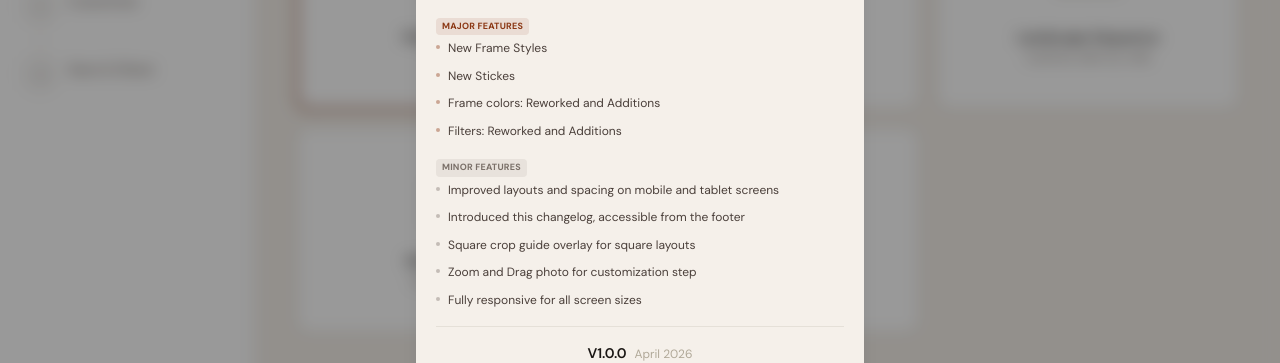
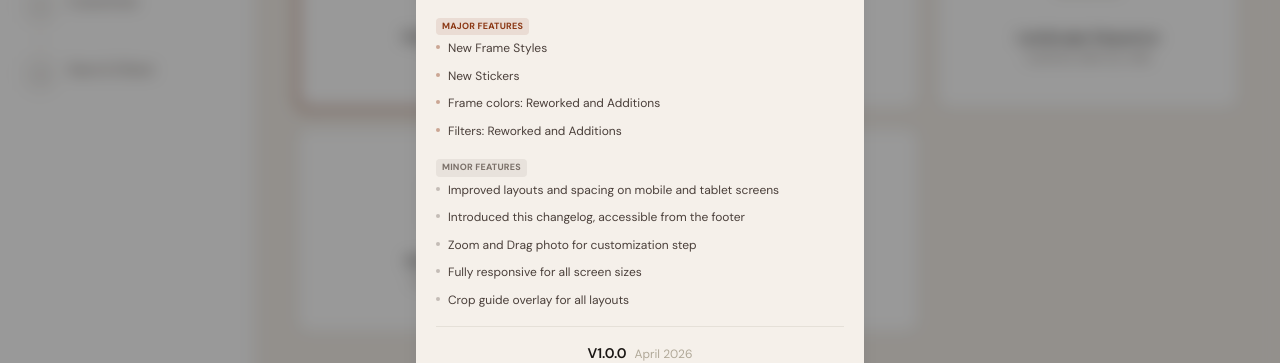
Before and after one commit to Yuri-Benjamin-Lat/framr, a React (Vite) app: page / in a window 1280 px wide. Both pictures are taken after a click on the button "framr V1.1.0". Shown: the part 234-597 px from the top of the page. Built offline with nearby package versions, Linux system fonts and the light colour scheme.

Commit message:
chore: updated version log

```diff
--- a/src/components/ChangelogModal.jsx
+++ b/src/components/ChangelogModal.jsx
@@ -6,16 +6,16 @@ const V1_RELEASES = [
     date: 'May 2025',
     majorFeatures: [
       'New Frame Styles',
-      'New Stickes',
+      'New Stickers',
       'Frame colors: Reworked and Additions',
       'Filters: Reworked and Additions',
     ],
     minorFeatures: [
       'Improved layouts and spacing on mobile and tablet screens',
       'Introduced this changelog, accessible from the footer',
-      'Square crop guide overlay for square layouts',
       'Zoom and Drag photo for customization step',
       'Fully responsive for all screen sizes',
+      'Crop guide overlay for all layouts',
     ],
   },
   {
```
